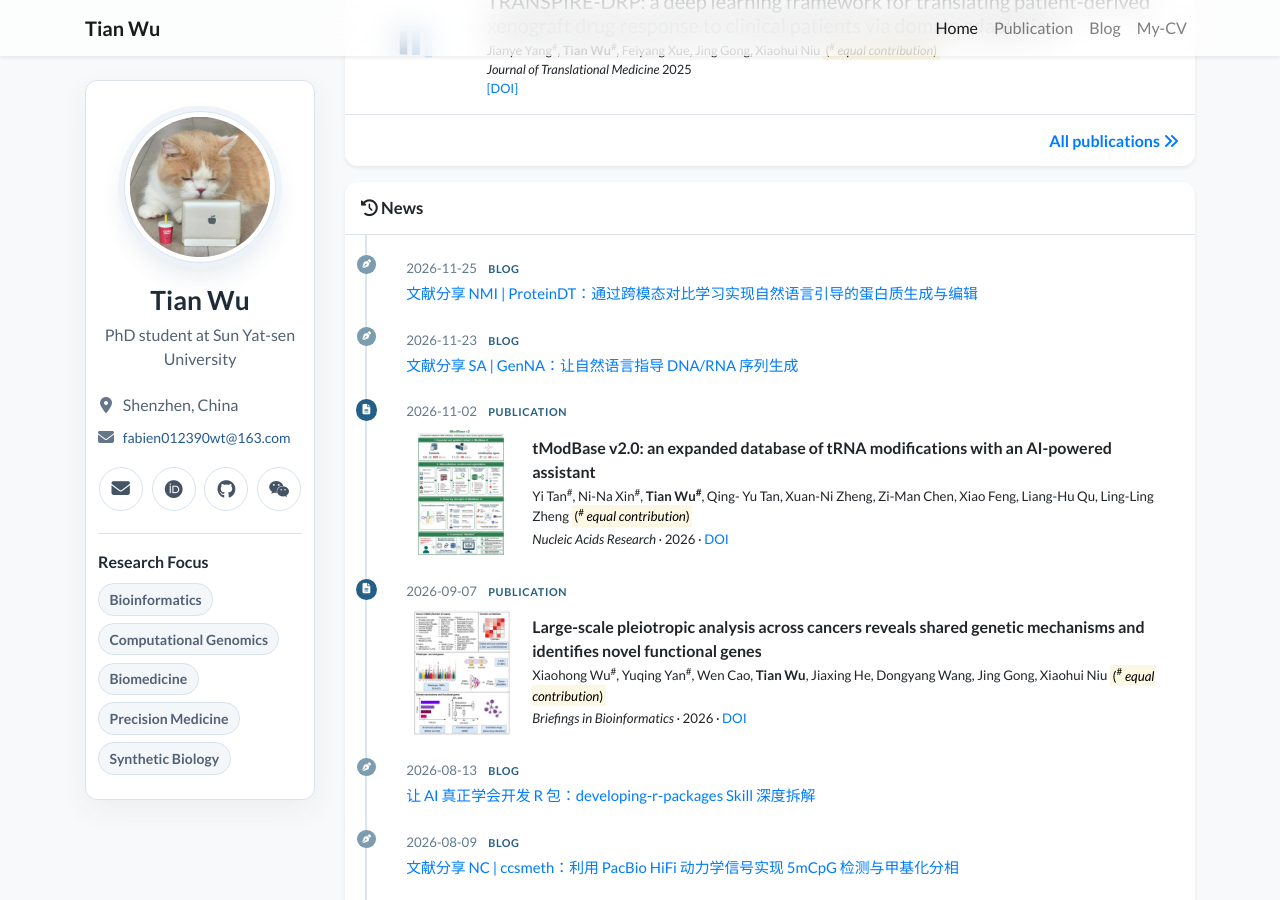
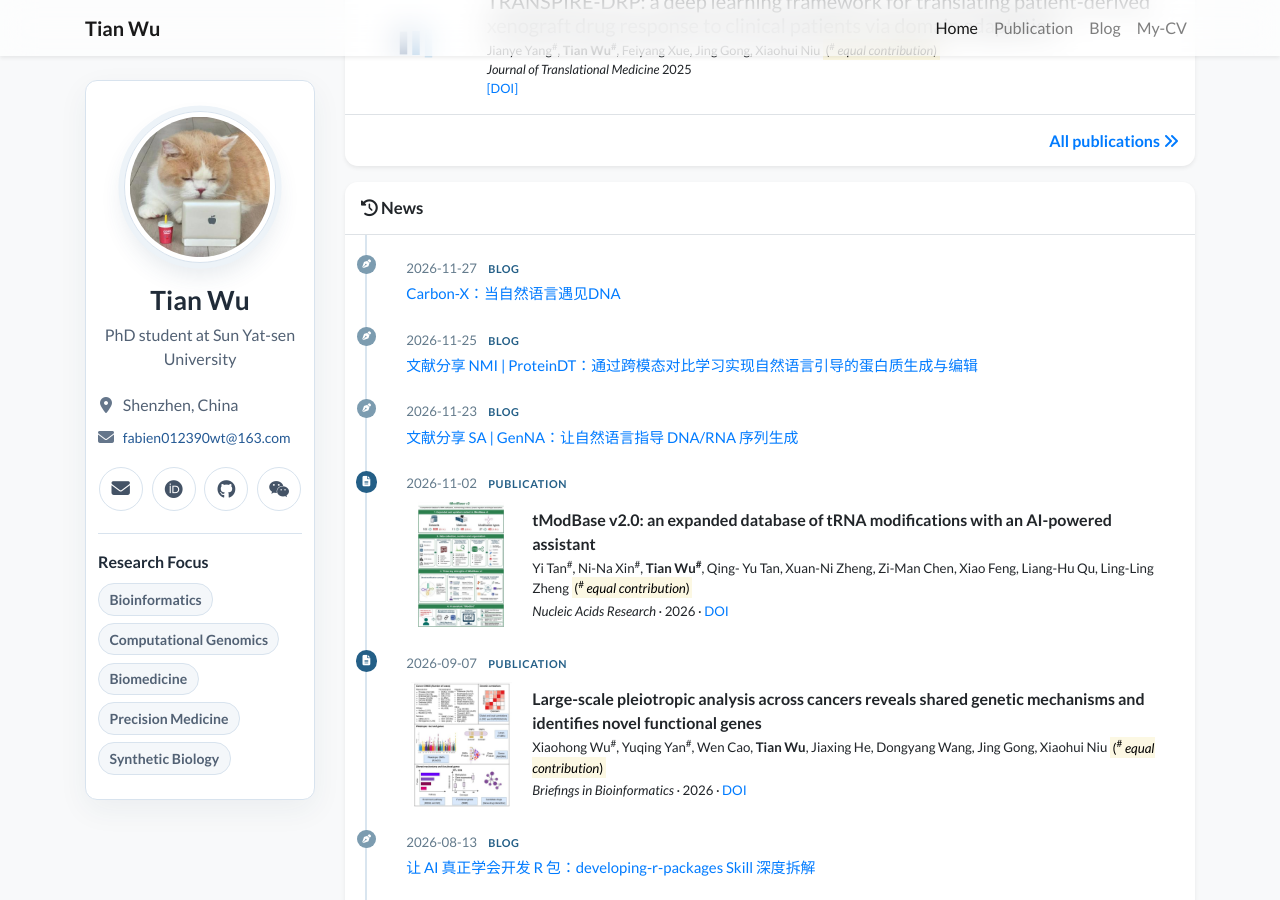
Before and after one commit to QuaSiMoDooooo/QuaSiMoDooooo.github.io, a Jekyll site: the page built from index.html, in a window 1280 px wide and 900 px high, scrolled down 667 px. Built offline with Jekyll 4.4.1, drawn with Linux system fonts in a browser that asks for light colours; nearby versions of some CDN libraries; a style sheet for code colours, icons or effects is not loaded.

Commit message:
feat(blog): add Carbon-X article

```diff
--- a/_data/biokernel.json
+++ b/_data/biokernel.json
@@ -1,4 +1,12 @@
 [
+  {
+    "date": "2026-11-27",
+    "title": "Carbon-X：当自然语言遇见DNA",
+    "url": "https://mp.weixin.qq.com/s/YTkeYbU6VXQM5QcHT5qOCA",
+    "categories": [
+      "LLM"
+    ]
+  },
   {
     "date": "2026-11-25",
     "title": "文献分享 NMI | ProteinDT：通过跨模态对比学习实现自然语言引导的蛋白质生成与编辑",
```
